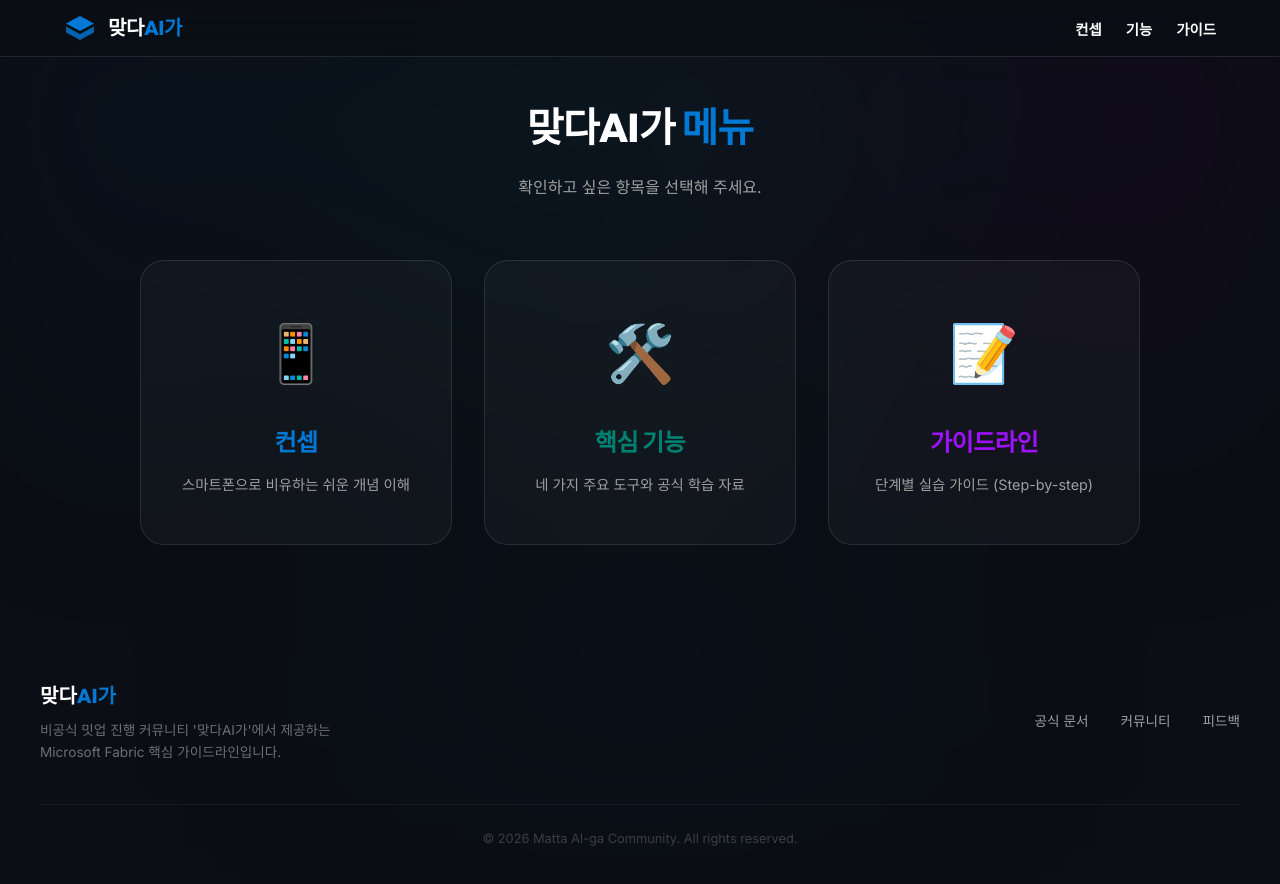
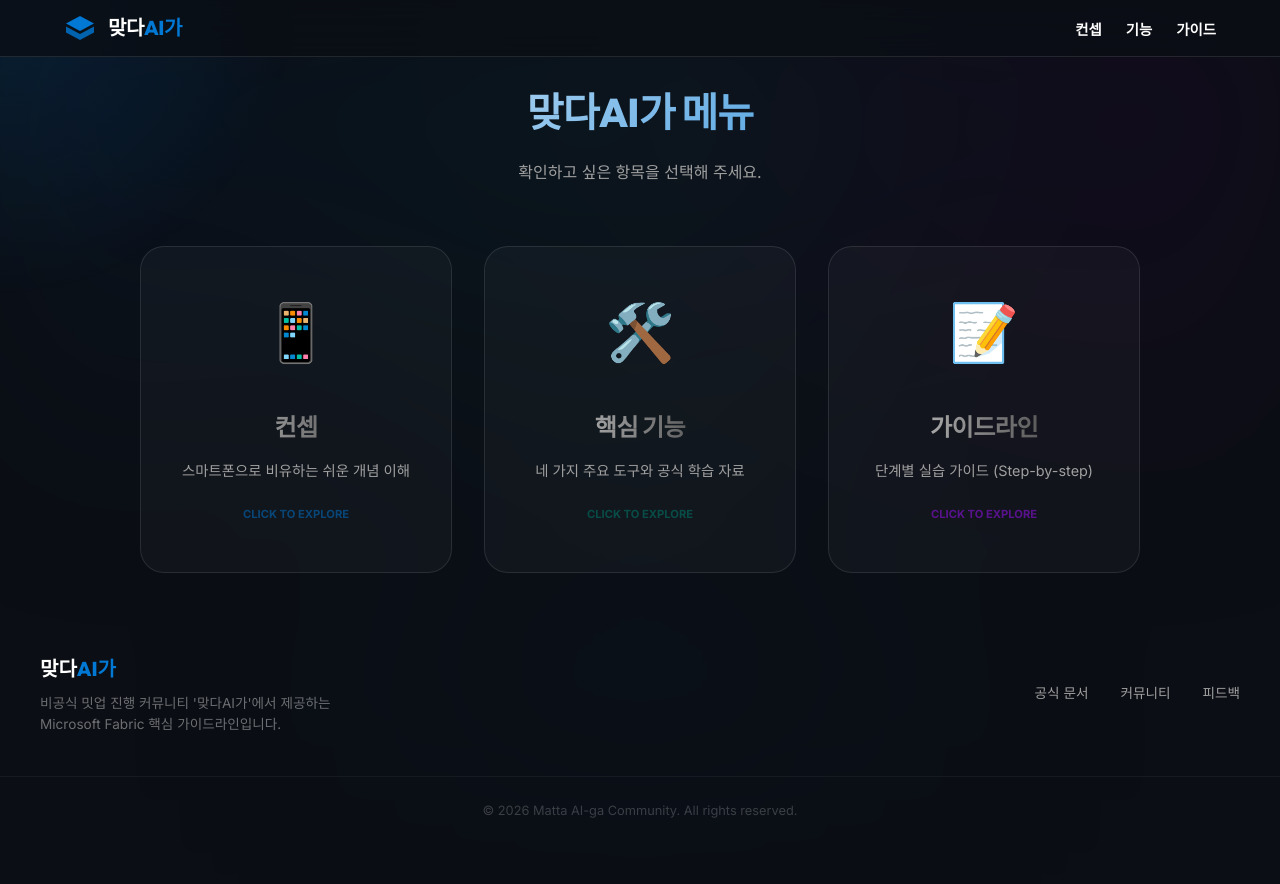
Before and after one commit to dlwhdghk1259-a11y/fabric-meetup-guide, a React (Vite) app: page / in a window 1280 px wide. Both pictures are taken after a click on the button "시작하기". Shown: the top 884 px of the page. After the commit the page ends 822 px from the top, so only its background shows below. Built offline with nearby package versions, Linux system fonts and the light colour scheme.

Commit message:
Add WOW effects: mouse tracking glow, 3D tilt cards, and magnetic buttons

```diff
--- a/src/App.jsx
+++ b/src/App.jsx
@@ -8,7 +8,16 @@ import Footer from './components/Footer';
 import Menu from './components/Menu';
 
 function App() {
-  const [view, setView] = useState('landing'); // 'landing', 'menu', 'concept', 'features', 'guide'
+  const [view, setView] = useState('landing');
+  const [mousePos, setMousePos] = useState({ x: 0, y: 0 });
+
+  useEffect(() => {
+    const handleMouseMove = (e) => {
+      setMousePos({ x: e.clientX, y: e.clientY });
+    };
+    window.addEventListener('mousemove', handleMouseMove);
+    return () => window.removeEventListener('mousemove', handleMouseMove);
+  }, []);
 
   useEffect(() => {
     // Basic Intersection Observer for scroll animations (if needed in sections)
@@ -34,9 +43,16 @@ function App() {
   return (
     <div className="app-container">
       <div className="mesh-background" />
+      <div
+        className="mouse-glow"
+        style={{
+          left: `${mousePos.x}px`,
+          top: `${mousePos.y}px`
+        }}
+      />
 
       {/* Navbar only shows when not on landing */}
-      {view !== 'landing' && <Navbar onHome={() => navigateTo('menu')} onNavigate={navigateTo} />}
+      {view !== 'landing' && <Navbar onHome={() => navigateTo('landing')} onNavigate={navigateTo} />}
 
       <main>
         {view === 'landing' && <Hero onStart={() => navigateTo('menu')} />}
--- a/src/components/Features.jsx
+++ b/src/components/Features.jsx
@@ -1,28 +1,55 @@
-import React from 'react';
+import React, { useRef } from 'react';
 
-const FeatureCard = ({ title, desc, icon, color, url }) => (
+const FeatureCard = ({ title, desc, icon, color, url }) => {
+  const cardRef = useRef(null);
+
+  const handleMouseMove = (e) => {
+    if (!cardRef.current) return;
+    const card = cardRef.current;
+    const rect = card.getBoundingClientRect();
+    const centerX = rect.left + rect.width / 2;
+    const centerY = rect.top + rect.height / 2;
+    const x = e.clientX - centerX;
+    const y = e.clientY - centerY;
+
+    const rotateX = -y / 15;
+    const rotateY = x / 15;
+
+    card.style.transform = `perspective(1000px) rotateX(${rotateX}deg) rotateY(${rotateY}deg) scale3d(1.02, 1.02, 1.02)`;
+  };
+
+  const handleMouseLeave = () => {
+    if (!cardRef.current) return;
+    cardRef.current.style.transform = 'perspective(1000px) rotateX(0deg) rotateY(0deg) scale3d(1, 1, 1)';
+  };
+
+  return (
     <a
+      ref={cardRef}
       href={url}
       target="_blank"
       rel="noopener noreferrer"
-    className="glass-card"
+      className="glass-card tilt-card"
+      onMouseMove={handleMouseMove}
+      onMouseLeave={handleMouseLeave}
       style={{
         padding: '40px',
         textDecoration: 'none',
         textAlign: 'center',
         display: 'block',
         height: '100%',
-      transition: 'all 0.3s ease',
+        transition: 'all 0.1s ease-out, box-shadow 0.3s ease',
         position: 'relative',
         overflow: 'hidden'
       }}
     >
-    <div style={{ position: 'absolute', top: '16px', right: '16px', fontSize: '0.7rem', color: 'rgba(255,255,255,0.4)' }}>LEARN MORE ↗</div>
-    <div style={{ color, fontSize: '3rem', marginBottom: '24px' }}>{icon}</div>
+      <div style={{ position: 'absolute', top: '16px', right: '16px', fontSize: '0.7rem', color: 'rgba(255,255,255,0.4)', fontWeight: 'bold' }}>LEARN MORE ↗</div>
+      <div style={{ color, fontSize: '3.5rem', marginBottom: '24px' }}>{icon}</div>
       <h3 style={{ marginBottom: '16px', fontSize: '1.25rem', color: '#fff' }}>{title}</h3>
       <p style={{ color: 'var(--text-muted)', fontSize: '0.9rem', lineHeight: '1.6' }}>{desc}</p>
     </a>
   );
+};
 
 const Features = ({ onBack }) => {
   const features = [
@@ -59,8 +86,8 @@ const Features = ({ onBack }) => {
   return (
     <section className="section animate-up" style={{ minHeight: '90vh' }}>
       <div style={{ textAlign: 'center', marginBottom: '48px' }}>
-        <div className="feature-tag">FEATURES</div>
-        <h2>핵심 기능 마스터하기</h2>
+        <div className="feature-tag shimmer-text">FEATURES</div>
+        <h2 className="gradient-text">핵심 기능 마스터하기</h2>
         <p style={{ color: 'var(--text-muted)' }}>각 항목을 클릭하면 공식 Microsoft Learn 페이지로 연결됩니다.</p>
       </div>
 
--- a/src/components/Hero.jsx
+++ b/src/components/Hero.jsx
@@ -1,32 +1,51 @@
-import React from 'react';
+import React, { useRef } from 'react';
 
 const Hero = ({ onStart }) => {
+  const buttonRef = useRef(null);
+
+  const handleMouseMove = (e) => {
+    if (!buttonRef.current) return;
+    const btn = buttonRef.current;
+    const rect = btn.getBoundingClientRect();
+    const x = e.clientX - rect.left - rect.width / 2;
+    const y = e.clientY - rect.top - rect.height / 2;
+
+    btn.style.transform = `translate(${x * 0.3}px, ${y * 0.3}px) scale(1.1)`;
+  };
+
+  const handleMouseLeave = () => {
+    if (!buttonRef.current) return;
+    buttonRef.current.style.transform = 'translate(0px, 0px) scale(1)';
+  };
+
   return (
-    <section className="hero animate-up" style={{ minHeight: '100vh', display: 'flex', flexDirection: 'column', justifyContent: 'center', alignItems: 'center' }}>
+    <section className="hero animate-up" style={{ minHeight: '100vh', display: 'flex', flexDirection: 'column', justifyContent: 'center', alignItems: 'center', perspective: '1000px' }}>
       <div className="subtitle animate-up">맞다AI가 비공식 밋업</div>
 
-      {/* Microsoft Fabric Official-ish SVG Logo */}
-      <div style={{ marginBottom: '32px' }}>
-        <svg width="120" height="120" viewBox="0 0 32 32" fill="none" xmlns="http://www.w3.org/2000/svg" style={{ filter: 'drop-shadow(0 0 30px var(--primary-glow))' }}>
+      <div className="floating" style={{ marginBottom: '32px' }}>
+        <svg width="140" height="140" viewBox="0 0 32 32" fill="none" xmlns="http://www.w3.org/2000/svg" style={{ filter: 'drop-shadow(0 0 30px var(--primary-glow))' }}>
           <path d="M16 4L2 11.5L16 19L30 11.5L16 4Z" fill="#0078D4" />
           <path d="M2 20.5L16 28L30 20.5V14.5L16 22L2 14.5V20.5Z" fill="#0078D4" fillOpacity="0.8" />
         </svg>
       </div>
 
-      <h1 className="gradient-text animate-up" style={{ animationDelay: '0.1s', textAlign: 'center', marginBottom: '24px' }}>
+      <h1 className="gradient-text animate-up" style={{ animationDelay: '0.1s', textAlign: 'center', marginBottom: '24px', fontSize: 'clamp(3rem, 10vw, 6rem)' }}>
         Microsoft Fabric <br /> 핵심 가이드
       </h1>
 
-      <p className="animate-up" style={{ animationDelay: '0.2s', textAlign: 'center', maxWidth: '600px', marginBottom: '40px', fontSize: '1.2rem', color: 'rgba(255,255,255,0.7)' }}>
+      <p className="animate-up" style={{ animationDelay: '0.2s', textAlign: 'center', maxWidth: '600px', marginBottom: '40px', fontSize: '1.2rem', color: 'rgba(255,255,255,0.7)', lineHeight: '1.8' }}>
         데이터 준비부터 시각화까지 한번에! <br />
-        지금 바로 시작해 보세요.
+        <span className="shimmer-text">지금 바로 '맞다AI가'와 시작해 보세요.</span>
       </p>
 
       <div className="animate-up" style={{ animationDelay: '0.3s' }}>
         <button
+          ref={buttonRef}
           className="cta-button"
           onClick={onStart}
-          style={{ padding: '20px 60px', fontSize: '1.25rem' }}
+          onMouseMove={handleMouseMove}
+          onMouseLeave={handleMouseLeave}
+          style={{ padding: '24px 80px', fontSize: '1.5rem', transition: 'transform 0.1s ease-out' }}
         >
           시작하기
         </button>
--- a/src/components/Menu.jsx
+++ b/src/components/Menu.jsx
@@ -1,4 +1,48 @@
-import React from 'react';
+import React, { useRef } from 'react';
+
+const TiltCard = ({ item, onClick }) => {
+  const cardRef = useRef(null);
+
+  const handleMouseMove = (e) => {
+    if (!cardRef.current) return;
+    const card = cardRef.current;
+    const rect = card.getBoundingClientRect();
+    const x = e.clientX - rect.left;
+    const y = e.clientY - rect.top;
+
+    const centerX = rect.width / 2;
+    const centerY = rect.height / 2;
+
+    const rotateX = (y - centerY) / 10;
+    const rotateY = (centerX - x) / 10;
+
+    card.style.transform = `perspective(1000px) rotateX(${rotateX}deg) rotateY(${rotateY}deg) scale3d(1.05, 1.05, 1.05)`;
+  };
+
+  const handleMouseLeave = () => {
+    if (!cardRef.current) return;
+    cardRef.current.style.transform = 'perspective(1000px) rotateX(0deg) rotateY(0deg) scale3d(1, 1, 1)';
+  };
+
+  return (
+    <div
+      ref={cardRef}
+      className="glass-card tilt-card"
+      onClick={onClick}
+      onMouseMove={handleMouseMove}
+      onMouseLeave={handleMouseLeave}
+      style={{ cursor: 'pointer', textAlign: 'center', padding: '48px 32px' }}
+    >
+      <div style={{ fontSize: '3.5rem', marginBottom: '24px' }} className="floating">{item.icon}</div>
+      <h3 className="shimmer-text" style={{ marginBottom: '12px', fontSize: '1.5rem' }}>{item.title}</h3>
+      <p style={{ color: 'var(--text-muted)', fontSize: '0.9rem' }}>{item.desc}</p>
+
+      <div style={{ marginTop: '24px', opacity: 0.5, fontSize: '0.7rem', fontWeight: 'bold', color: item.color }}>
+        CLICK TO EXPLORE
+      </div>
+    </div>
+  );
+};
 
 const Menu = ({ onNavigate }) => {
   const menuItems = [
@@ -10,22 +54,13 @@ const Menu = ({ onNavigate }) => {
   return (
     <section className="section animate-up" style={{ minHeight: '80vh', display: 'flex', flexDirection: 'column', justifyContent: 'center' }}>
       <div style={{ textAlign: 'center', marginBottom: '60px' }}>
-        <h2 style={{ fontSize: '2.5rem', marginBottom: '16px' }}>맞다AI가 <span style={{ color: 'var(--primary)' }}>메뉴</span></h2>
+        <h2 style={{ fontSize: '2.5rem', marginBottom: '16px' }} className="gradient-text">맞다AI가 <span style={{ color: 'var(--primary)' }}>메뉴</span></h2>
         <p style={{ color: 'var(--text-muted)' }}>확인하고 싶은 항목을 선택해 주세요.</p>
       </div>
 
       <div style={{ display: 'grid', gridTemplateColumns: 'repeat(auto-fit, minmax(280px, 1fr))', gap: '32px', maxWidth: '1000px', margin: '0 auto', width: '100%' }}>
         {menuItems.map((item) => (
-          <div
-            key={item.id}
-            className="glass-card"
-            onClick={() => onNavigate(item.id)}
-            style={{ cursor: 'pointer', textAlign: 'center', padding: '48px 32px' }}
-          >
-            <div style={{ fontSize: '3.5rem', marginBottom: '24px' }}>{item.icon}</div>
-            <h3 style={{ marginBottom: '12px', fontSize: '1.5rem', color: item.color }}>{item.title}</h3>
-            <p style={{ color: 'var(--text-muted)', fontSize: '0.9rem' }}>{item.desc}</p>
-          </div>
+          <TiltCard key={item.id} item={item} onClick={() => onNavigate(item.id)} />
         ))}
       </div>
     </section>
--- a/src/index.css
+++ b/src/index.css
@@ -122,48 +122,99 @@ h1, h2, h3 {
   text-decoration: none;
   font-weight: 600;
   font-size: 1.1rem;
-  transition: var(--transition);
+  transition: all 0.4s cubic-bezier(0.23, 1, 0.32, 1);
   border: none;
   cursor: pointer;
   box-shadow: 0 0 20px var(--primary-glow);
+  position: relative;
+  overflow: hidden;
+}
+
+.cta-button::before {
+  content: '';
+  position: absolute;
+  top: 0;
+  left: -100%;
+  width: 100%;
+  height: 100%;
+  background: linear-gradient(
+    120deg,
+    transparent,
+    rgba(255, 255, 255, 0.3),
+    transparent
+  );
+  transition: all 0.6s;
 }
 
 .cta-button:hover {
-  transform: scale(1.05);
-  box-shadow: 0 0 30px var(--primary-glow);
+  transform: translateY(-3px) scale(1.02);
+  box-shadow: 0 10px 40px var(--primary-glow);
+  background: linear-gradient(135deg, var(--primary), var(--accent));
 }
 
-/* Content Sections */
-.grid-container {
-  display: grid;
-  grid-template-columns: repeat(auto-fit, minmax(300px, 1fr));
-  gap: 24px;
-  margin-top: 40px;
+.cta-button:hover::before {
+  left: 100%;
 }
 
-.feature-tag {
-  display: inline-block;
-  background: rgba(0, 120, 212, 0.1);
-  color: var(--primary);
-  padding: 4px 12px;
-  border-radius: 99px;
-  font-size: 0.75rem;
-  font-weight: 600;
-  margin-bottom: 16px;
+.cta-button:active {
+  transform: scale(0.98);
 }
 
-.footer {
-  text-align: center;
-  padding: 40px;
-  color: var(--text-muted);
-  font-size: 0.9rem;
+/* Mouse Glow Effect Background */
+.mouse-glow {
+  position: fixed;
+  width: 600px;
+  height: 600px;
+  background: radial-gradient(circle, rgba(0, 120, 212, 0.15) 0%, transparent 70%);
+  border-radius: 50%;
+  pointer-events: none;
+  z-index: -1;
+  transform: translate(-50%, -50%);
+  transition: transform 0.1s ease-out;
+}
+
+/* Tilt Card Effect base */
+.tilt-card {
+  transition: transform 0.1s ease-out, box-shadow 0.3s ease;
+  transform-style: preserve-3d;
+}
+
+.tilt-card:hover {
+  box-shadow: 0 20px 50px rgba(0, 0, 0, 0.5);
+}
+
+/* Floating Animation */
+@keyframes float {
+  0% { transform: translateY(0px); }
+  50% { transform: translateY(-10px); }
+  100% { transform: translateY(0px); }
+}
+
+.floating {
+  animation: float 4s ease-in-out infinite;
+}
+
+/* Shimmer list item */
+.shimmer-text {
+  background: linear-gradient(90deg, #fff, #555, #fff);
+  background-size: 200%;
+  background-clip: text;
+  -webkit-background-clip: text;
+  -webkit-text-fill-color: transparent;
+  animation: shimmer 5s infinite linear;
+}
+
+@keyframes shimmer {
+  0% { background-position: -200%; }
+  100% { background-position: 200%; }
 }
 
 /* Animations */
 @keyframes fadeIn {
-  from { opacity: 0; transform: translateY(20px); }
-  to { opacity: 1; transform: translateY(0); }
+  from { opacity: 0; transform: translateY(30px) scale(0.95); }
+  to { opacity: 1; transform: translateY(0) scale(1); }
 }
+
 
 .animate-up {
   animation: fadeIn 0.8s ease-out forwards;
```
Lines whose indentation alone changed are shown as unchanged.
